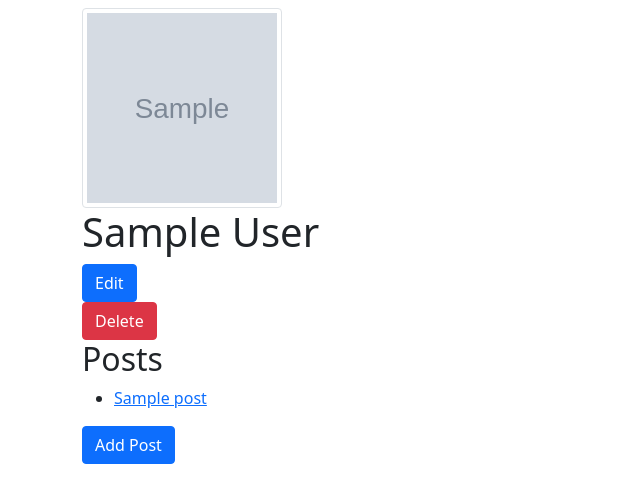
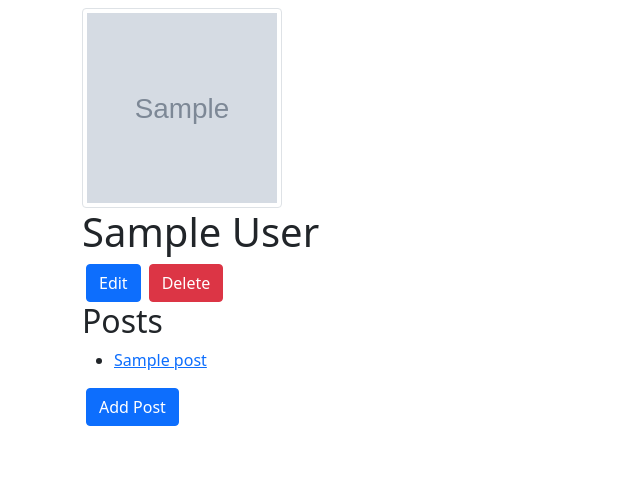
Before and after one commit to bossamboi/flask-blogly, a Flask app: page /users/1 in a window 1280 px wide. Shown: the top 503 px of the page, without its empty margins (0-640 px from the left). Run offline with Flask 2, Linux system fonts and the light colour scheme; tables that the repository leaves empty hold one stand-in row (values such as "Sample post"); grey boxes marked "Sample" are stand-in pictures.

Commit message:
clean and format code

```diff
--- a/app.py
+++ b/app.py
@@ -1,6 +1,6 @@
 """Blogly application."""
 
-from tabnanny import process_tokens
+# from tabnanny import process_tokens
 from flask import Flask, request, redirect, render_template, flash
 from models import db, connect_db, User, Post, DEFAULT_IMAGE_URL
 from flask_debugtoolbar import DebugToolbarExtension
@@ -56,6 +56,8 @@ def process_and_add_new_user():
 
     db.session.commit()
 
+    flash('User created!')
+
     return redirect("/users")
 
 
@@ -97,12 +99,9 @@ def process_user_edit(user_id):
 
     user.image_url = image_url
 
-    # user.edit_user(first_name, last_name, image_url)
-
     db.session.add(user)
     db.session.commit()
 
-    # could add flash message for success edit
     flash("Profile successfully updated")
 
     return redirect(f"/users/{user_id}")
@@ -114,10 +113,7 @@ def delete_user(user_id):
 
     user = User.query.get_or_404(user_id)
 
-    # user.query.delete()
-
     db.session.delete(user)
-
     db.session.commit()
 
     flash("User successfully deleted")
@@ -159,7 +155,7 @@ def show_post_detail(post_id):
 
     post = Post.query.get_or_404(post_id)
 
-    return render_template("post_detail_page.html", post=post)
+    return render_template("post_detail_page.html", post = post)
 
 
 @app.get("/posts/<int:post_id>/edit")
@@ -197,7 +193,6 @@ def delete_post(post_id):
     post = Post.query.get_or_404(post_id)
 
     db.session.delete(post)
-
     db.session.commit()
 
     flash("Post removed")
--- a/templates/new_post_form.html
+++ b/templates/new_post_form.html
@@ -2,7 +2,7 @@
 
 {% block title %} Add Post {% endblock %}
 
-{% block heading %} Add Post for {{user.first_name}} {{user.last_name}}{% endblock %}
+{% block heading %} Add Post for {{user.first_name}} {{user.last_name}} {% endblock %}
 
 {% block content %}
 
@@ -11,11 +11,10 @@
         <input name="title" type="text">
     </label>
     <label> Post Content:
-    <textarea name="content" type="text" ></textarea>
+        <textarea name="content" type="text"></textarea>
     </label>
 
     <button class="btn btn-success">Add</button>
-
 </form>
 
 <form action="/users/{{user.id}}">
--- a/templates/new_user_form.html
+++ b/templates/new_user_form.html
@@ -2,7 +2,7 @@
 
 {% block title %} Create User {% endblock %}
 
-{% block heading %}Create a User {% endblock %}
+{% block heading %} Create a User {% endblock %}
 
 {% block content %}
 
@@ -18,7 +18,6 @@
   </label>
 
   <button>Add</button>
-
 </form>
 
 
--- a/templates/post_edit_page.html
+++ b/templates/post_edit_page.html
@@ -11,7 +11,7 @@
         <input name="title-edit" type="text" value="{{post.title}}">
     </label>
     <label> Post Content:
-    <textarea name="content-edit" type="text" >{{post.content}}</textarea>
+        <textarea name="content-edit" type="text">{{post.content}}</textarea>
     </label>
 
 
--- a/templates/user_detail_page.html
+++ b/templates/user_detail_page.html
@@ -8,8 +8,15 @@
 <div>
     <img src="{{user.image_url}}" class="img-thumbnail profile-img">
     <h1>{{user.first_name}} {{user.last_name}} </h1>
-    <form action="/users/{{user.id}}/edit" method="GET"><button class="btn btn-primary">Edit</button></form>
-    <form action="/users/{{user.id}}/delete" method="POST"><button class="btn btn-danger">Delete</button></form>
+    <span class="btn-group">
+        <form action="/users/{{user.id}}/edit" method="GET">
+            <button class="btn btn-primary mx-1">Edit</button>
+        </form>
+        <form action="/users/{{user.id}}/delete" method="POST">
+            <button class="btn btn-danger mx-1">Delete</button>
+        </form>
+    </span>
+
 </div>
 
 <div>
@@ -20,7 +27,7 @@
         {% endfor %}
     </ul>
     <form action="/users/{{user.id}}/posts/new">
-        <button class="btn btn-primary">Add Post</button>
+        <button class="btn btn-primary mx-1">Add Post</button>
     </form>
 
 </div>
--- a/templates/user_edit_page.html
+++ b/templates/user_edit_page.html
@@ -16,9 +16,7 @@
     <input name="image-url-edit" type="text" value="{{user.image_url}}">
   </label>
 
-
   <button class="btn btn-primary">Save</button>
-
 </form>
 
 
```
Also changed, not shown: models.py (+3 -11 lines), templates/base.html (+4 -5 lines), templates/post_detail_page.html (+6 -6 lines), tests.py (+35 -37 lines). Lines whose indentation alone changed are shown as unchanged.
